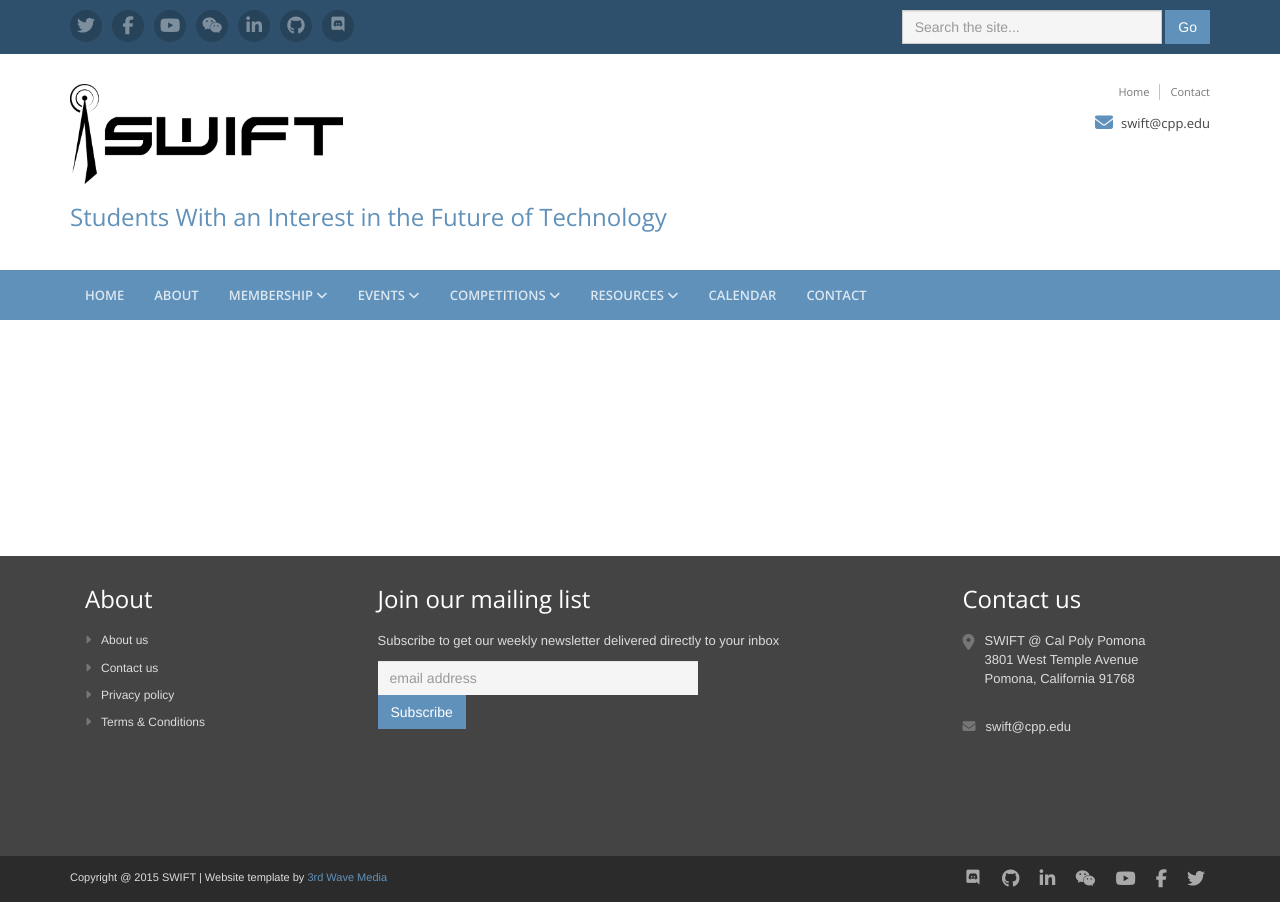
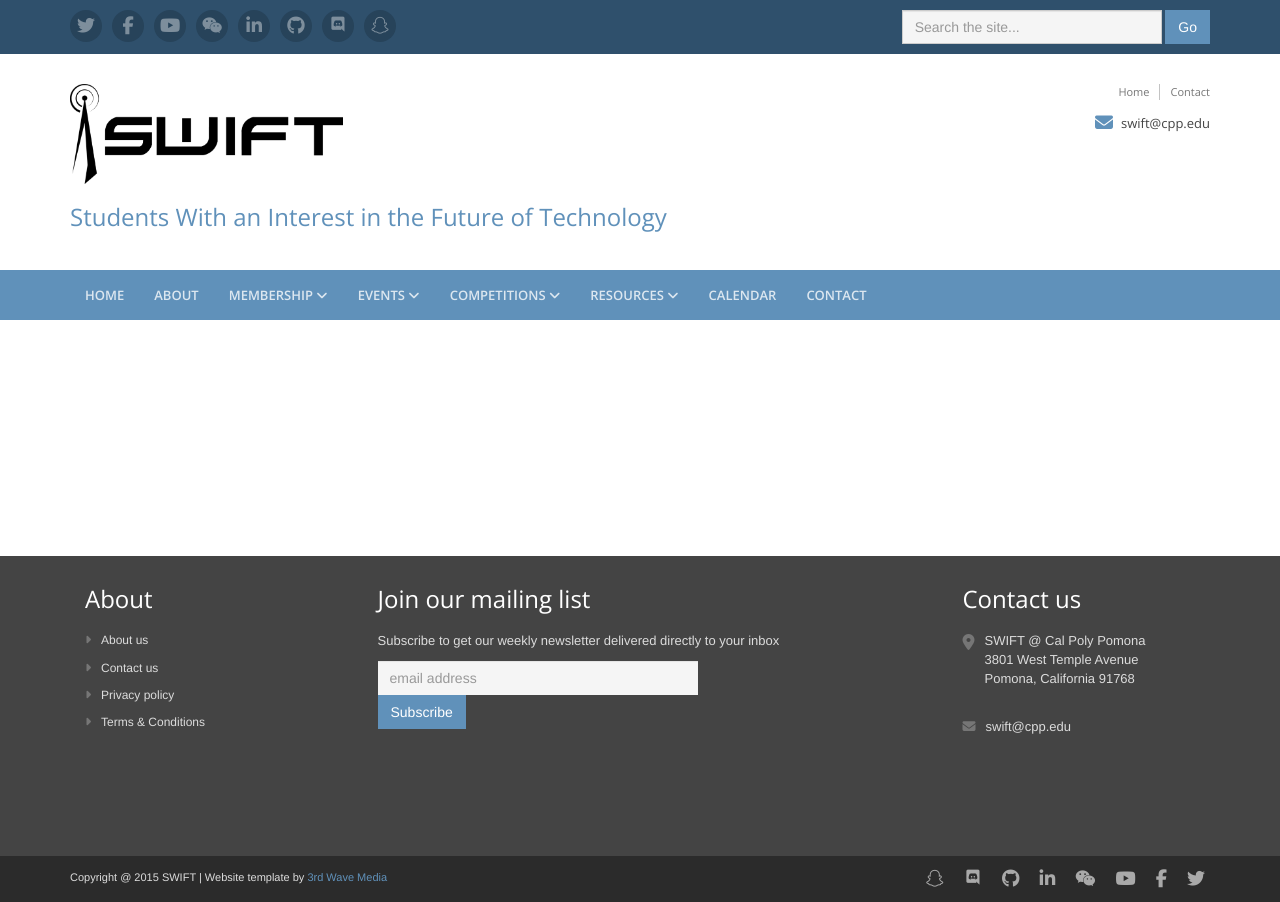
Before and after one commit to CalPolySWIFT/SWIFT-Static-Site, a Jekyll site: the page built from _pages/ctfs.html, in a window 1280 px wide. Built offline with Jekyll 4.4.1, drawn with Linux system fonts in a browser that asks for light colours; nearby versions of some CDN libraries; some web fonts are replaced.

Commit message:
Added snapchat social icon, closes #65

```diff
--- a/_includes/social_icons.html
+++ b/_includes/social_icons.html
@@ -5,3 +5,4 @@
 <li><a href="https://www.linkedin.com/groups/Students-Interest-in-Future-Technology-4108262"><i class="fa fa-linkedin"></i></a></li>
 <li><a href="https://github.com/CalPolySWIFT"><i class="fa fa-github"></i></a></li>
 <li><a href="https://discord.gg/Na5PGfp"><i class="fa icon-discord"></i></a></li>
+<li><a href="/static/assets/images/SWIFT-snapchat-code.png"><i class="fa fa-snapchat-ghost"></i></a></li>
```
